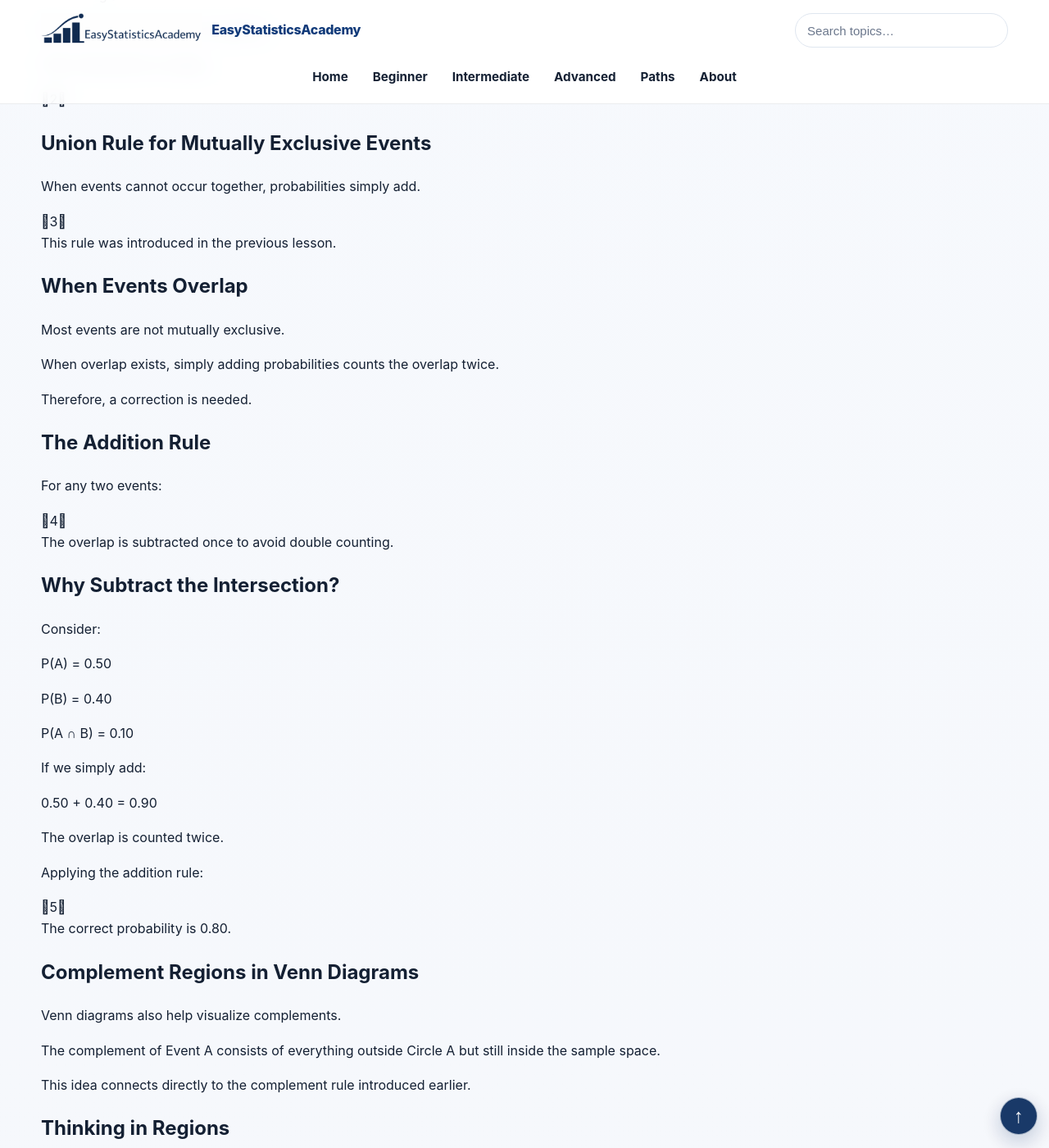
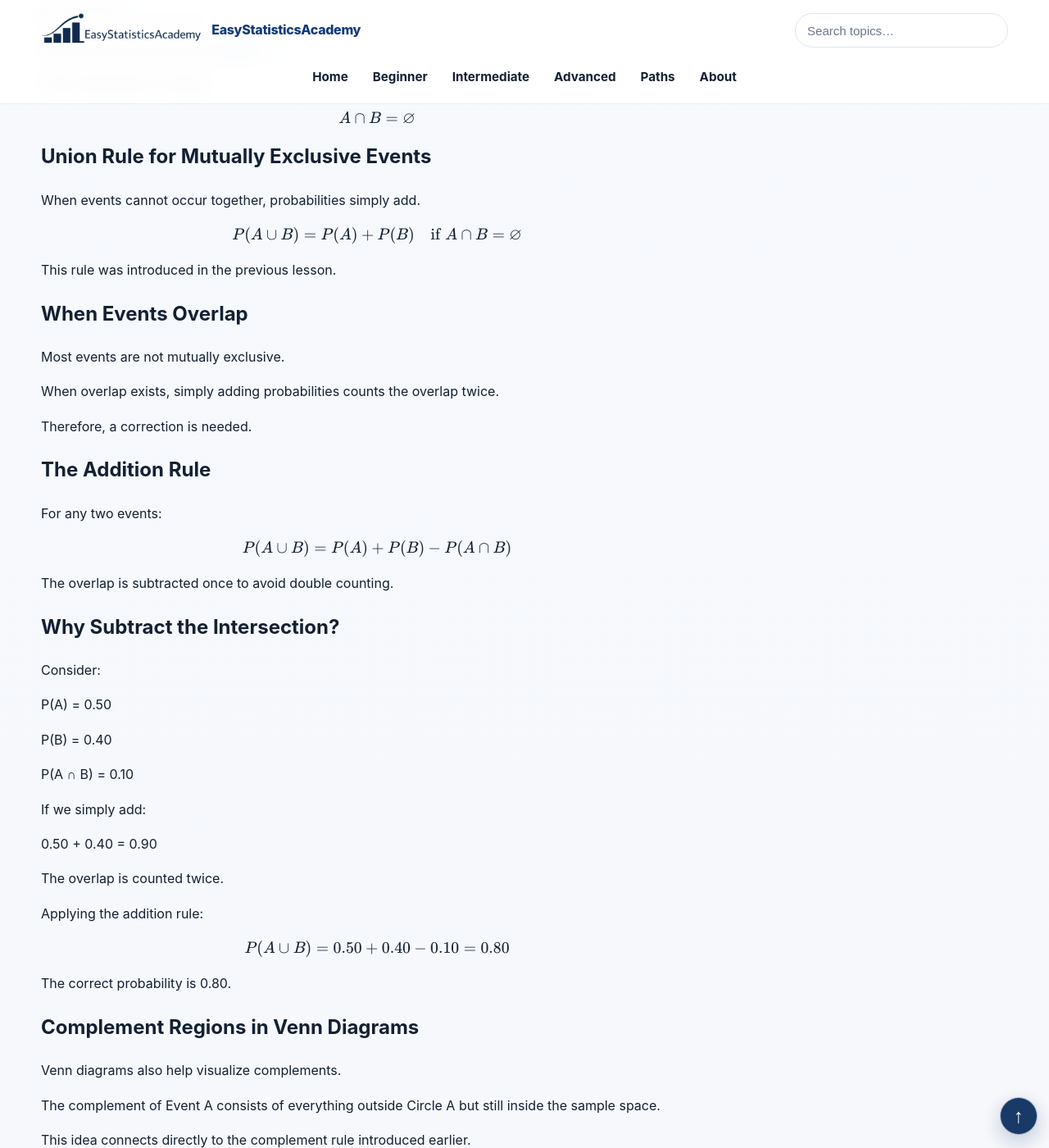
Before and after one commit to ammar-homaida-statistics/easystatisticsacademy, a Jekyll site: the page built from probability/basics/union-intersection-and-venn-thinking/index.md, in a window 1280 px wide and 1400 px high, scrolled down 3746 px. Shown: the whole window at 82% size. Built offline with Jekyll 4.4.1, drawn with Linux system fonts in a browser that asks for light colours.

Commit message:
Restore 6 verified formulas in union-intersection-and-venn-thinking

```diff
--- a/probability/basics/union-intersection-and-venn-thinking/index.md
+++ b/probability/basics/union-intersection-and-venn-thinking/index.md
@@ -145,7 +145,11 @@ sidebar: false
       The union is written as:
     </p>
 
-    0
+
+    \[
+    A\cup B
+    \]
+
 
     <p>
       The symbol ∪ can be interpreted as "or."
@@ -195,7 +199,11 @@ sidebar: false
       The intersection is written as:
     </p>
 
-    1
+
+    \[
+    A\cap B
+    \]
+
 
     <p>
       The symbol ∩ can be interpreted as "and."
@@ -371,7 +379,11 @@ sidebar: false
       Their intersection is empty.
     </p>
 
-    2
+
+    \[
+    A\cap B=\varnothing
+    \]
+
 
     <h2>Union Rule for Mutually Exclusive Events</h2>
 
@@ -380,7 +392,11 @@ sidebar: false
       probabilities simply add.
     </p>
 
-    3
+
+    \[
+    P(A\cup B)=P(A)+P(B)\quad\text{if }A\cap B=\varnothing
+    \]
+
 
     <p>
       This rule was introduced in the previous lesson.
@@ -408,7 +424,11 @@ sidebar: false
       For any two events:
     </p>
 
-    4
+
+    \[
+    P(A\cup B)=P(A)+P(B)-P(A\cap B)
+    \]
+
 
     <p>
       The overlap is subtracted once to avoid double counting.
@@ -456,7 +476,11 @@ sidebar: false
       Applying the addition rule:
     </p>
 
-    5
+
+    \[
+    P(A\cup B)=0.50+0.40-0.10=0.80
+    \]
+
 
     <p>
       The correct probability is 0.80.
```
